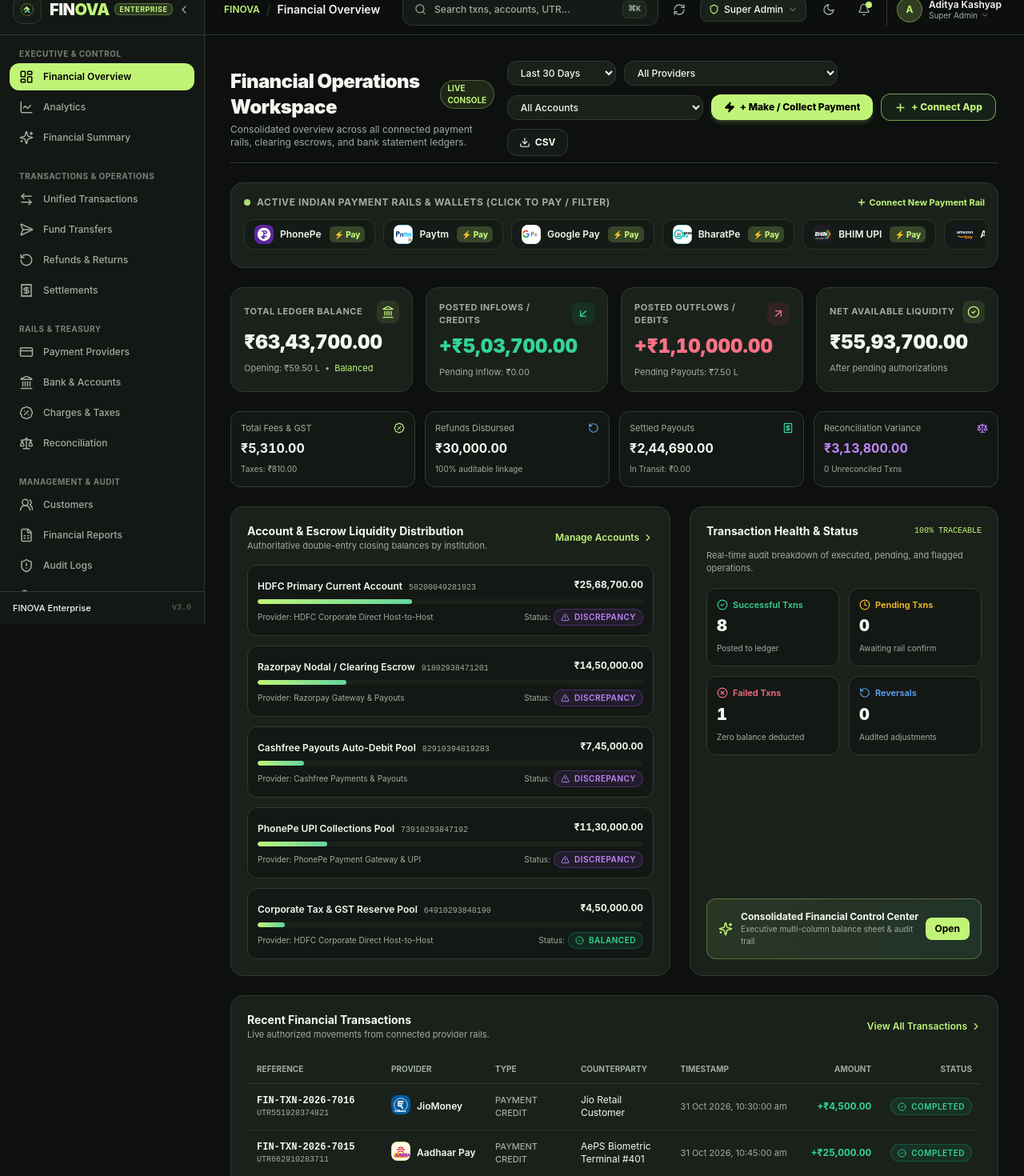
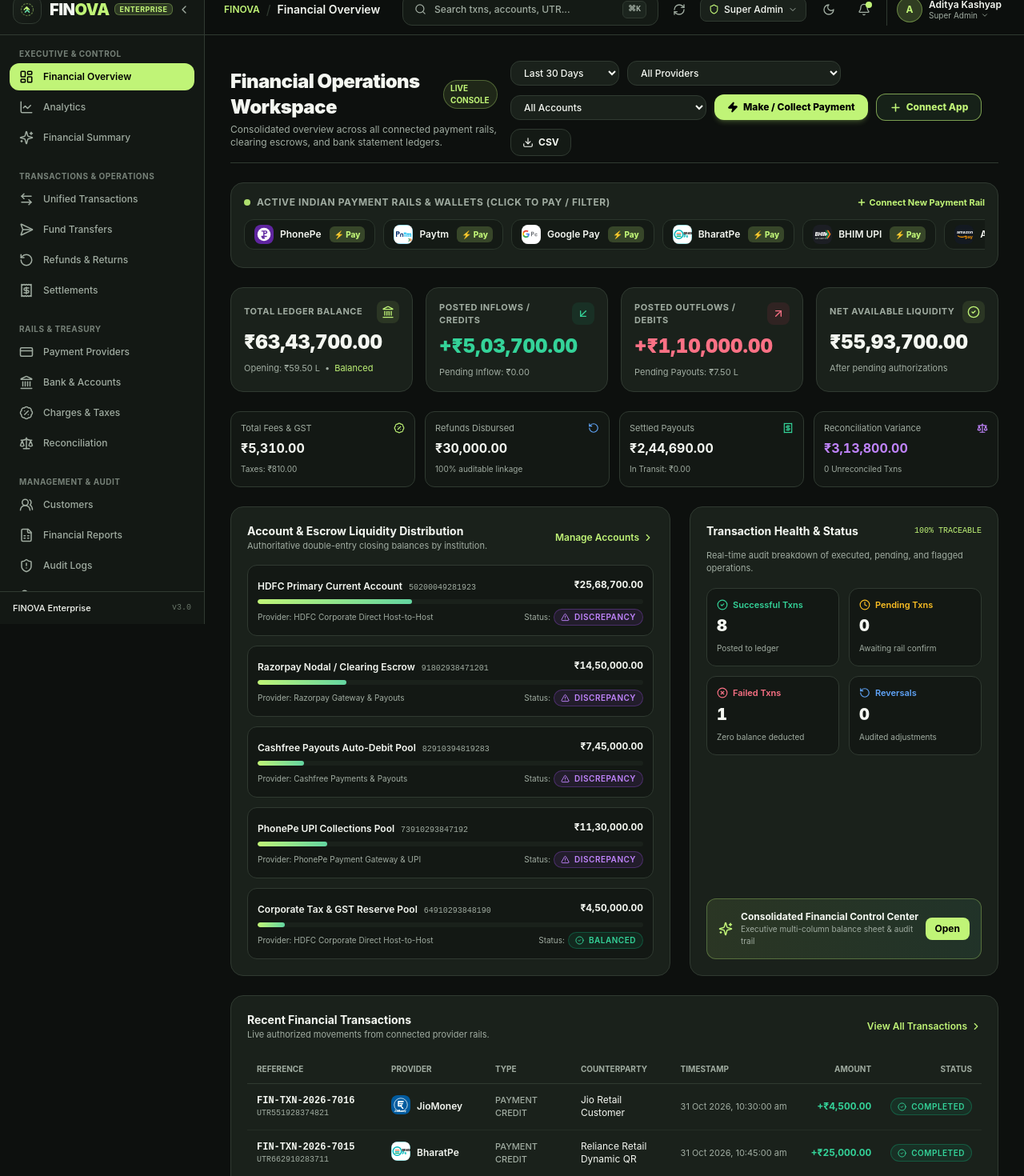
Before and after one commit to Vishwakarmasuraj333/FINOVA, a Next.js app: page /dashboard in a window 1280 px wide. Shown: the part 20-1490 px from the top of the page at 80% size. Built offline with nearby package versions, Linux system fonts and the light colour scheme.

Commit message:
feat: remove duplicate plus icons, purge obsolete rails from dashboard carousel, and clean transaction references

```diff
--- a/data/finova-store.json
+++ b/data/finova-store.json
@@ -948,12 +948,12 @@
       "is_demo": false
     },
     {
-      "id": "txn_aadhaar_01",
+      "id": "txn_bharatpe_01",
       "internal_ref": "FIN-TXN-2026-7015",
       "external_ref": "UTR662910283711",
-      "idempotency_key": "idemp_aadhaar_7015",
+      "idempotency_key": "idemp_bharatpe_7015",
       "account_id": "acc_hdfc_primary",
-      "provider_id": "prov_aadhaar",
+      "provider_id": "prov_bharatpe",
       "type": "PAYMENT_CREDIT",
       "amount_paise": 2500000,
       "fee_paise": 12500,
@@ -964,7 +964,7 @@
       "payment_method": "UPI",
       "initiated_at": "2026-10-31T10:45:00.000Z",
       "completed_at": "2026-10-31T10:45:01.000Z",
-      "sender_name": "AePS Biometric Terminal #401",
+      "sender_name": "Reliance Retail Dynamic QR",
       "recipient_name": "FINOVA Enterprise Treasury",
       "reconciliation_status": "RECONCILED",
       "is_demo": false
--- a/src/app/admin/financial-summary/page.tsx
+++ b/src/app/admin/financial-summary/page.tsx
@@ -168,7 +168,7 @@ export default function FinancialSummaryPage() {
             className="flex items-center gap-1.5 px-3.5 py-2 rounded-xl bg-brand-primary text-black font-extrabold text-xs hover:bg-brand-accent transition-all shadow-md shadow-brand-primary/20"
           >
             <Zap size={14} />
-            <span>+ Make / Collect Payment</span>
+            <span>Make / Collect Payment</span>
           </button>
 
           <button
@@ -176,7 +176,7 @@ export default function FinancialSummaryPage() {
             className="flex items-center gap-1.5 px-3.5 py-2 rounded-xl bg-[#162118] border border-brand-primary/60 text-brand-primary hover:bg-brand-primary hover:text-black font-extrabold text-xs transition-all shadow-sm"
           >
             <Plus size={15} strokeWidth={2.5} />
-            <span>+ Connect App</span>
+            <span>Connect App</span>
           </button>
 
           {/* CSV Export */}
--- a/src/app/dashboard/page.tsx
+++ b/src/app/dashboard/page.tsx
@@ -167,7 +167,7 @@ export default function DashboardPage() {
             className="flex items-center gap-1.5 px-4 py-2 rounded-xl bg-brand-primary text-black font-extrabold text-xs hover:bg-brand-accent transition-all shadow-md shadow-brand-primary/20"
           >
             <Zap size={14} className="fill-black" />
-            <span>+ Make / Collect Payment</span>
+            <span>Make / Collect Payment</span>
           </button>
 
           <button
@@ -175,7 +175,7 @@ export default function DashboardPage() {
             className="flex items-center gap-1.5 px-4 py-2 rounded-xl bg-[#162118] border border-brand-primary/60 text-brand-primary hover:bg-brand-primary hover:text-black font-extrabold text-xs transition-all shadow-sm"
           >
             <Plus size={15} strokeWidth={2.5} />
-            <span>+ Connect App</span>
+            <span>Connect App</span>
           </button>
 
           {/* Export Report Action */}
@@ -226,35 +226,31 @@ export default function DashboardPage() {
             { code: 'bharatpe', name: 'BharatPe' },
             { code: 'bhim', name: 'BHIM UPI' },
             { code: 'amazonpay', name: 'Amazon Pay' },
+            { code: 'whatsapppay', name: 'WhatsApp Pay' },
+            { code: 'cred', name: 'CRED Pay' },
             { code: 'razorpay', name: 'Razorpay' },
             { code: 'cashfree', name: 'Cashfree' },
+            { code: 'hdfc_bank', name: 'HDFC Corporate' },
+            { code: 'icici_bank', name: 'ICICI Corporate' },
+            { code: 'sbi', name: 'SBI Corporate' },
+            { code: 'axis', name: 'Axis Bank' },
+            { code: 'kotak', name: 'Kotak Bank' },
+            { code: 'pnb', name: 'PNB Corporate' },
+            { code: 'indusind', name: 'IndusInd Bank' },
+            { code: 'yesbank', name: 'YES Bank' },
+            { code: 'idfc', name: 'IDFC FIRST Bank' },
+            { code: 'federal', name: 'Federal Bank' },
+            { code: 'bob', name: 'Baroda Pay' },
+            { code: 'rbl', name: 'RBL BHIM' },
+            { code: 'paywiz', name: 'Canara PayWiz' },
+            { code: 'fino', name: 'Fino Bank' },
+            { code: 'sbi_pay', name: 'BHIM SBI Pay' },
             { code: 'payzapp', name: 'PayZapp' },
             { code: 'freecharge', name: 'FreeCharge' },
             { code: 'mobikwik', name: 'MobiKwik' },
             { code: 'airtel', name: 'Airtel Money' },
-            { code: 'sbi_pay', name: 'BHIM SBI Pay' },
-            { code: 'bob', name: 'Baroda Pay' },
-            { code: 'rbl', name: 'RBL BHIM' },
-            { code: 'axis', name: 'BHIM Axis Pay' },
-            { code: 'paywiz', name: 'Canara PayWiz' },
-            { code: 'fino', name: 'Fino Payments Bank' },
-            { code: 'whatsapppay', name: 'WhatsApp Pay' },
-            { code: 'cred', name: 'CRED Pay' },
             { code: 'jiomoney', name: 'JioMoney' },
             { code: 'pockets', name: 'Pockets' },
-            { code: 'chillr', name: 'Chillr' },
-            { code: 'trupay', name: 'Trupay' },
-            { code: 'oxigen', name: 'Oxigen' },
-            { code: 'moneyonmobile', name: 'MoneyOnMobile' },
-            { code: 'zipcash', name: 'ZipCash' },
-            { code: 'mpurse', name: 'm-Purse' },
-            { code: 'aadhaar', name: 'Aadhaar Pay' },
-            { code: 'itzcash', name: 'ItzCash' },
-            { code: 'mrupee', name: 'mRUPEE' },
-            { code: 'quikwallet', name: 'QuikWallet' },
-            { code: 'sbi', name: 'SBI Buddy' },
-            { code: 'citrus', name: 'Citrus Pay' },
-            { code: 'hdfc_bank', name: 'HDFC CMS' },
             { code: 'stripe', name: 'Stripe' },
             { code: 'paypal', name: 'PayPal' },
             { code: 'rupay', name: 'RuPay' },
```
Also changed, not shown: src/app/register/page.tsx (line endings or trailing spaces).
